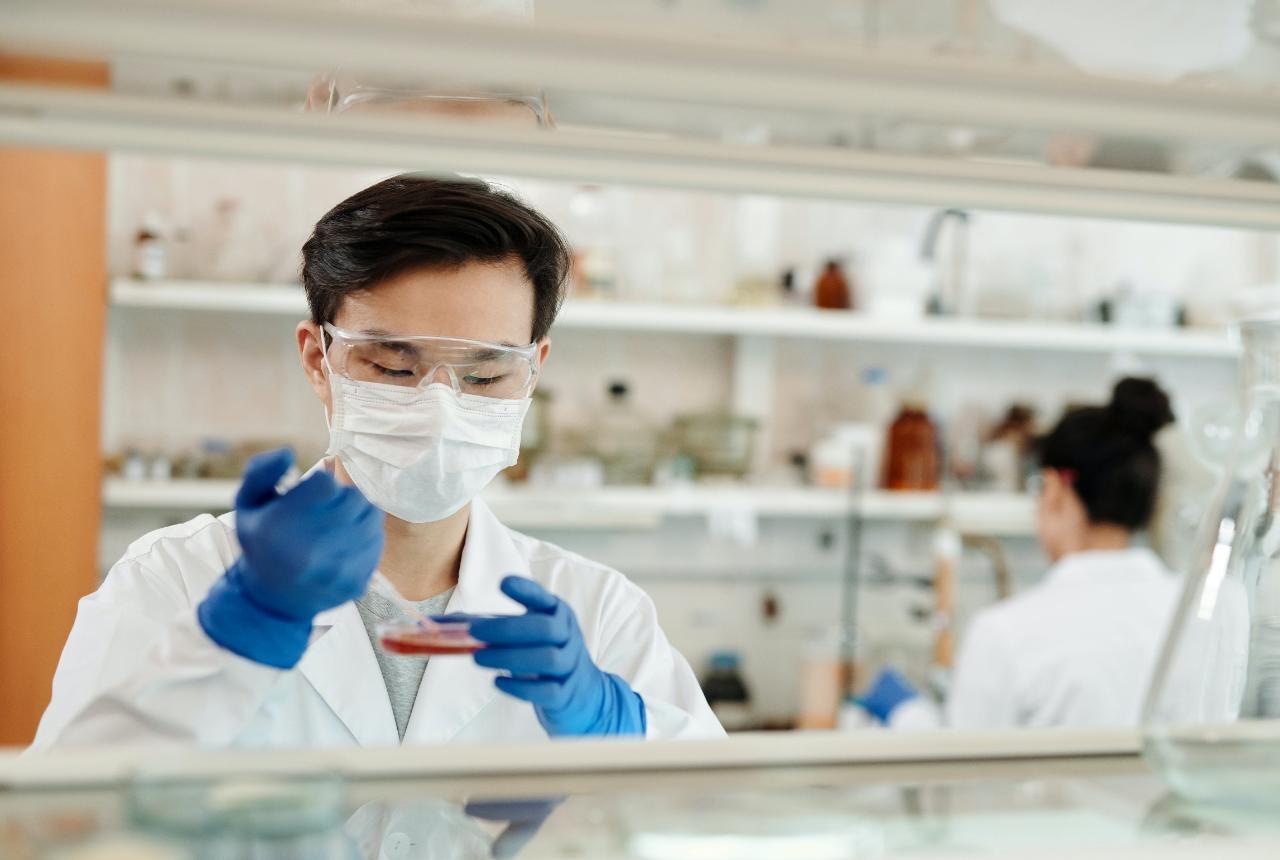
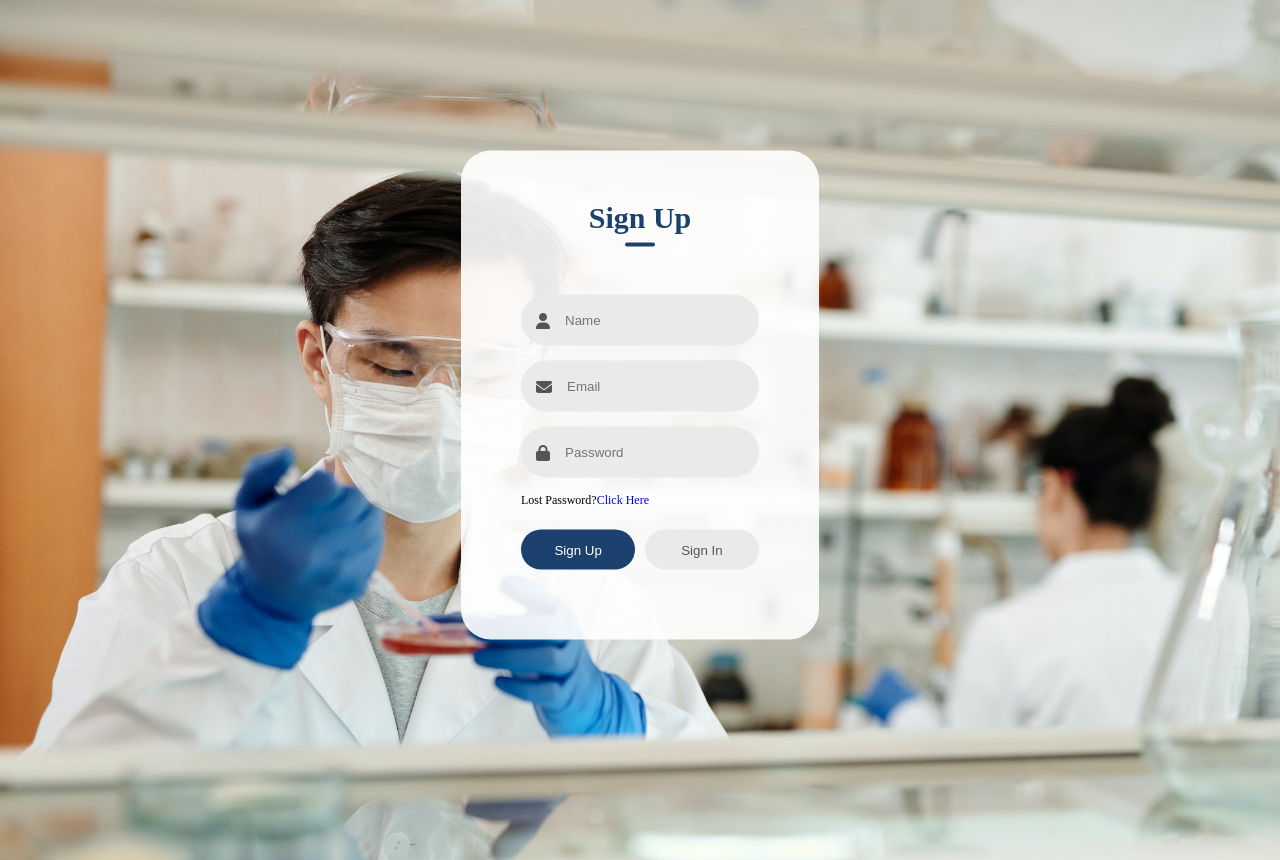
Before and after one commit to Sushantlale/pce_comp_web_programming_lab_SABAREENDH_RAJESH-1, a PHP site: page /nav.html in a window 1280 px wide. Shown: the part 70-930 px from the top of the page. Run offline with PHP 8.4, Linux system fonts and the light colour scheme; some libraries are stand-ins or nearby versions.

Commit message:
complete login page

```diff
--- a/nav.html
+++ b/nav.html
@@ -6,10 +6,11 @@
     <meta name="viewport" content="width=device-width, initial-scale=1.0">
     <link rel="stylesheet" href="styles.css">
     <title>LANDING PAGE</title>
+    <script src="https://kit.fontawesome.com/c1918dbe9d.js" crossorigin="anonymous"></script>
 </head>
 
 <body>
-    <header>
+
 
     <nav class="navbar">
         <label class="logo">ReSure</label>
@@ -20,8 +21,55 @@
             <li><a href="#">FEEDBACK</a></li>
         </ul>
     </nav>
-        <div class="content"></div>
-    </header>
+    <div class="content">
+        <div class="form-box">
+            <h1 id="title">Sign Up</h1>
+            <form>
+                <div class="inputgroup">
+                    <div class="input-field" id="namefield">
+                        <i class="fa-solid fa-user"></i>
+                        <input type="text" placeholder="Name">
+
+                    </div>
+                    <div class="input-field">
+                        <i class="fa-solid fa-envelope"></i>
+                        <input type="email" placeholder="Email">
+
+                    </div>
+                    <div class="input-field">
+                        <i class="fa-solid fa-lock"></i>
+                        <input type="password" placeholder="Password">
+                    </div>
+                    <p>Lost Password?<a href="#">Click Here</a></p>
+                </div>
+                <div class="btn-fld">
+                    <button id="signupbtn">Sign Up</button>
+                    <button id="signinbtn" class="disable">Sign In</button>
+                </div>
+            </form>
+        </div>
+    </div>
+
+    <script>
+        let signupbtn = document.getElementById("signupbtn");
+        let signinbtn = document.getElementById("signinbtn");
+        let namefield = document.getElementById("namefield");
+        let title = document.getElementById("title");
+
+        signinbtn.onclick = function () {
+            namefield.style.maxHeight="0";
+            title.innerHTML = "Sign In";
+            signupbtn.classList.add("disable");
+            signinbtn.classList.remove("disable");
+        }
+
+        signupbtn.onclick = function () {
+            namefield.style.maxHeight="65px";
+            title.innerHTML = "Sign Up";
+            signupbtn.classList.remove("disable");
+            signinbtn.classList.add("disable");
+        }
+    </script>
 </body>
 
 </html>
--- a/styles.css
+++ b/styles.css
@@ -46,13 +46,87 @@ body {
 
 .content {
     margin-top: 70px;
-    /* Ensure content starts below the navbar */
     background-image: url(research.jpg);
-    /* Set background image */
     background-position: center;
     background-size: cover;
     height: 100vh;
-    /* Adjust height as needed */
     width: 100%;
     position: fixed;
 }
+.form-box{
+    position: fixed;
+    top: 50%;
+    left: 50%;
+    transform: translate(-50%, -50%);
+    background-color: rgba(255, 255, 255, 0.9);
+    padding: 50px 60px 70px;
+    border-radius: 30px;
+    text-align: center;
+}
+.form-box h1{
+    font-size: 30px;
+    position: relative;
+    color:  rgb(29, 65, 110);
+    margin-bottom: 60px;
+}
+.form-box h1::after{
+    content: '';
+    width: 30px;
+    height: 4px;
+    border-radius: 3px;
+    background: rgb(29, 65, 110);
+    position: absolute;
+    bottom: -12px;
+    left: 50%;
+    transform: translate(-50%);
+}
+.input-field{
+    background-color: #eaeaea ;
+    margin: 15px 0;
+    border-radius: 30px;
+    display: flex;
+    align-items: center;
+    max-height: 65px;
+    overflow: hidden;
+    transition: max-height 0.5s;
+}
+input{
+    width: auto;
+    background: 0;
+    border: 0;
+    outline: 0;
+    padding: 18px 15px;
+}
+form p{
+    text-align: left;
+    font-size: 12px;
+    margin-top: 1px;
+}
+
+form i{
+    margin-left: 15px;
+    color: #555;
+}
+.btn-fld{
+    width:100%;
+    display: flex;
+    justify-content: space-between;
+}
+.btn-fld button{
+    flex-basis: 48%;
+    background: rgb(29, 65, 110);
+    color: white;
+    height: 40px;
+    margin-top: 22px;
+    border-radius: 20px;
+
+    border: 0;
+    outline: none;
+    cursor: pointer;
+    transition: background 1s;
+}
+.btn-fld button.disable{
+    background: #eaeaea;
+    color: #555;
+
+}
```
Also changed, not shown: index.html (deleted, +0 -67 lines). Lines whose indentation alone changed are shown as unchanged.
